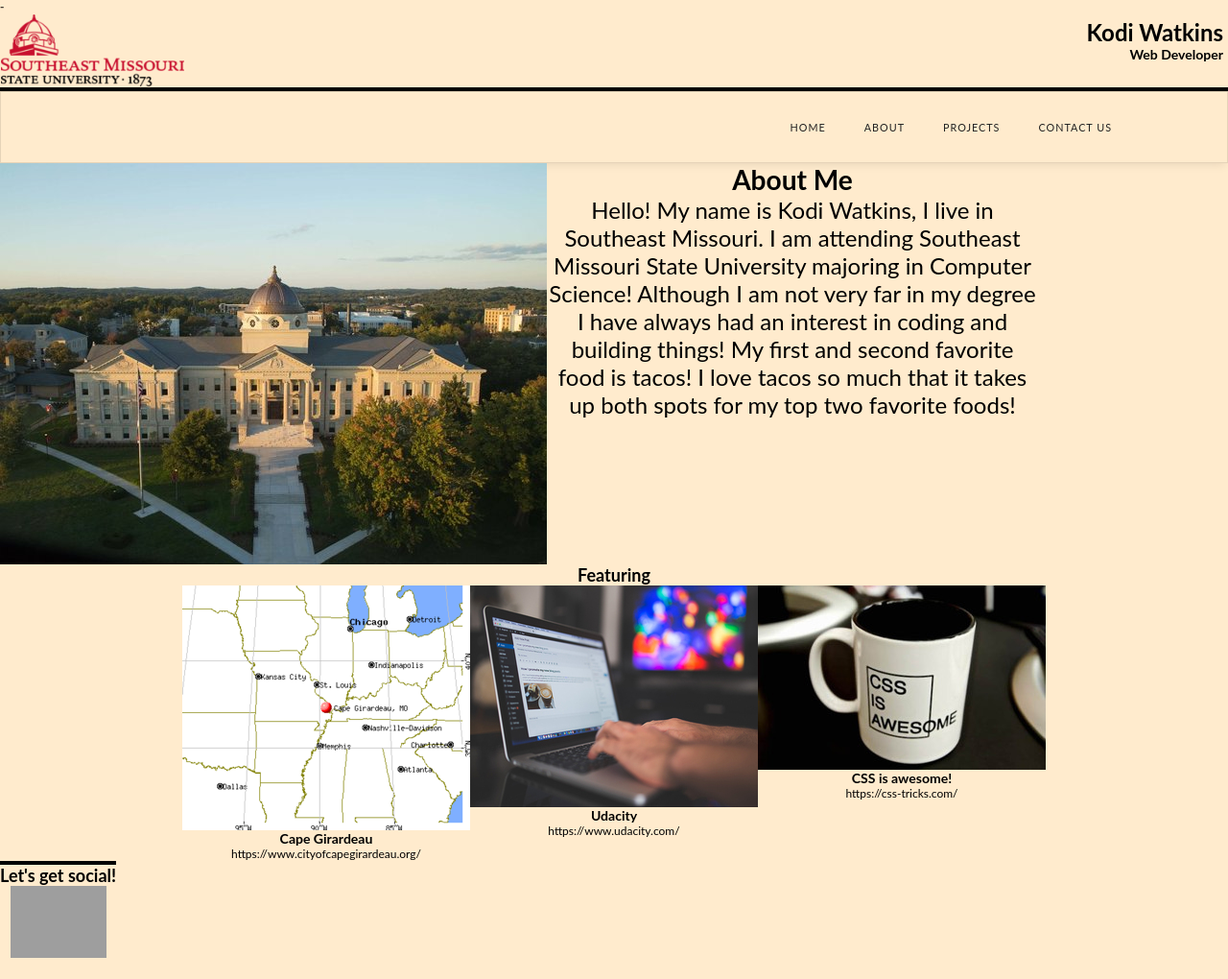
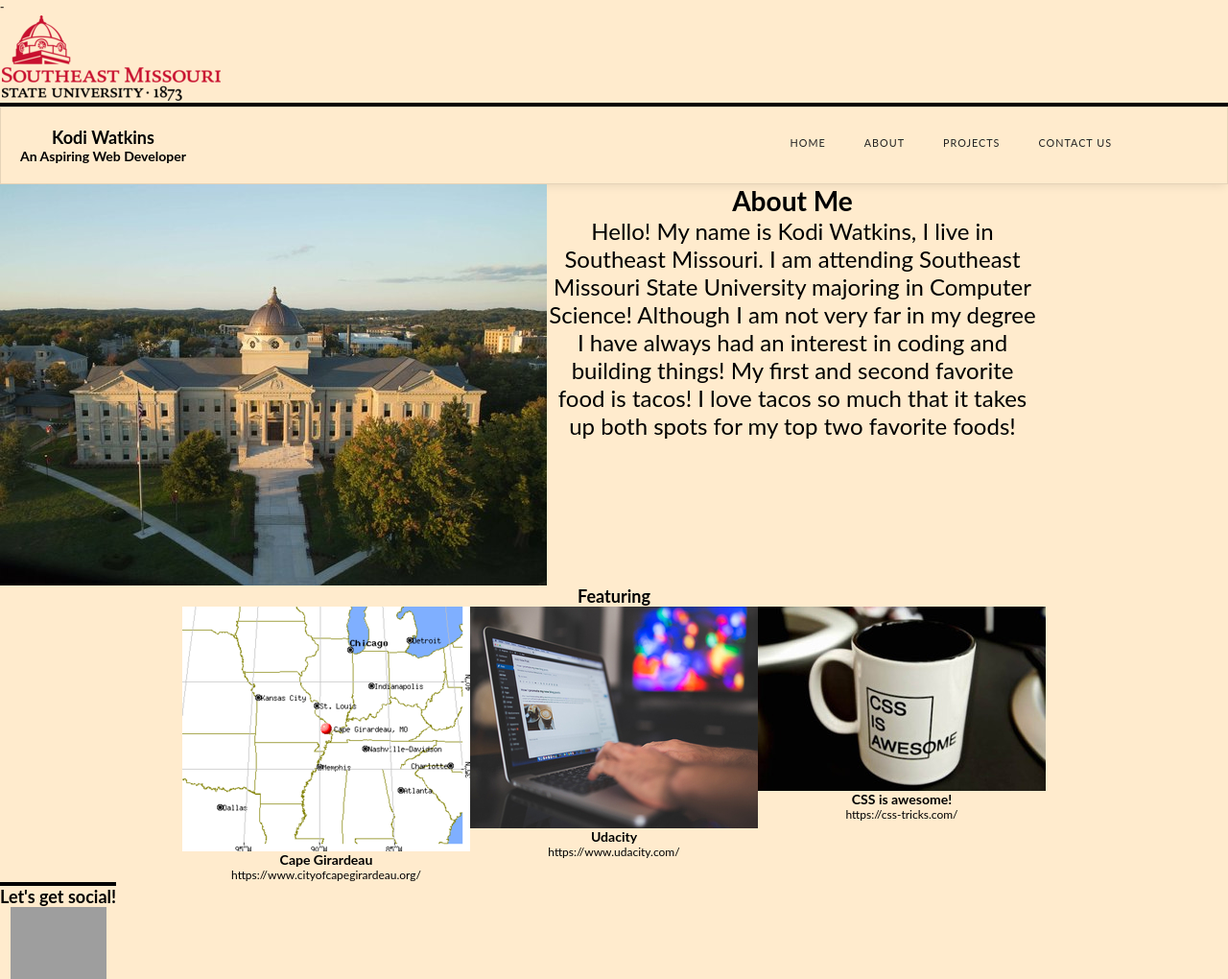
Before and after one commit to K-Watt/Portfolio-, a plain HTML site: page index.html in a window 1280 px wide. Shown: the whole page at 96% size. Before the commit the page ends 998 px from the top, so only its background shows below. Drawn offline with Linux system fonts and the light colour scheme; grey boxes are pictures that could not be loaded.

Commit message:
added animation to name

```diff
--- a/CSS/main.css
+++ b/CSS/main.css
@@ -42,7 +42,7 @@ header{
 .header__logo {
   width:100%;
   height:auto;
-  padding: 1px;
+  padding: 2px;
 }
 .header__inner {
   text-align: right;
@@ -123,6 +123,11 @@ header{
             left: 100%;
             top:0;
           }
+
+.navTitle {
+  float: left;
+  padding: 20px;
+}
 /*
 added sticky to navbar
 */
@@ -154,7 +159,14 @@ main{
   font-size: 2em;
 }
 
+/* ----------------------------------------------
+ * Generated by Animista on 2018-8-10 22:23:45
+ * w: http://animista.net, t: @cssanimista
+ * ---------------------------------------------- */
+.focus-in-expand{-webkit-animation:focus-in-expand .8s cubic-bezier(.25,.46,.45,.94) both;animation:focus-in-expand .8s cubic-bezier(.25,.46,.45,.94) both}
 
+
+@-webkit-keyframes focus-in-expand{0%{letter-spacing:-.5em;-webkit-filter:blur(12px);filter:blur(12px);opacity:0}100%{-webkit-filter:blur(0);filter:blur(0);opacity:1}}@keyframes focus-in-expand{0%{letter-spacing:-.5em;-webkit-filter:blur(12px);filter:blur(12px);opacity:0}100%{-webkit-filter:blur(0);filter:blur(0);opacity:1}}
 .box__wrapper {
   display: flex;
   flex-wrap: wrap;
--- a/index.html
+++ b/index.html
@@ -16,10 +16,6 @@
     <div class="logo__box">
      <img class="header__logo" src="images/semo__logo.png" alt="semo logo">
     </div>
-    <div class="header__inner">
-        <h1>  Kodi Watkins </h1>
-        <h3>Web Developer</h3>
-    </div>
   </header>
 
 <main>                <!-- main section of the page below the navigation drawer-->
@@ -35,6 +31,10 @@
       </ul></li>
     <li><a href="#">Contact Us</a></li>
   </ul>
+  <div class="navTitle">
+      <h1 class = 'focus-in-expand'>  Kodi Watkins </h1>
+      <h3>An Aspiring Web Developer</h3>
+  </div>
 </nav>
      <picture>
        <source media="(min-width: 650px)" srcset="images/academic__hall.jpg">
```
